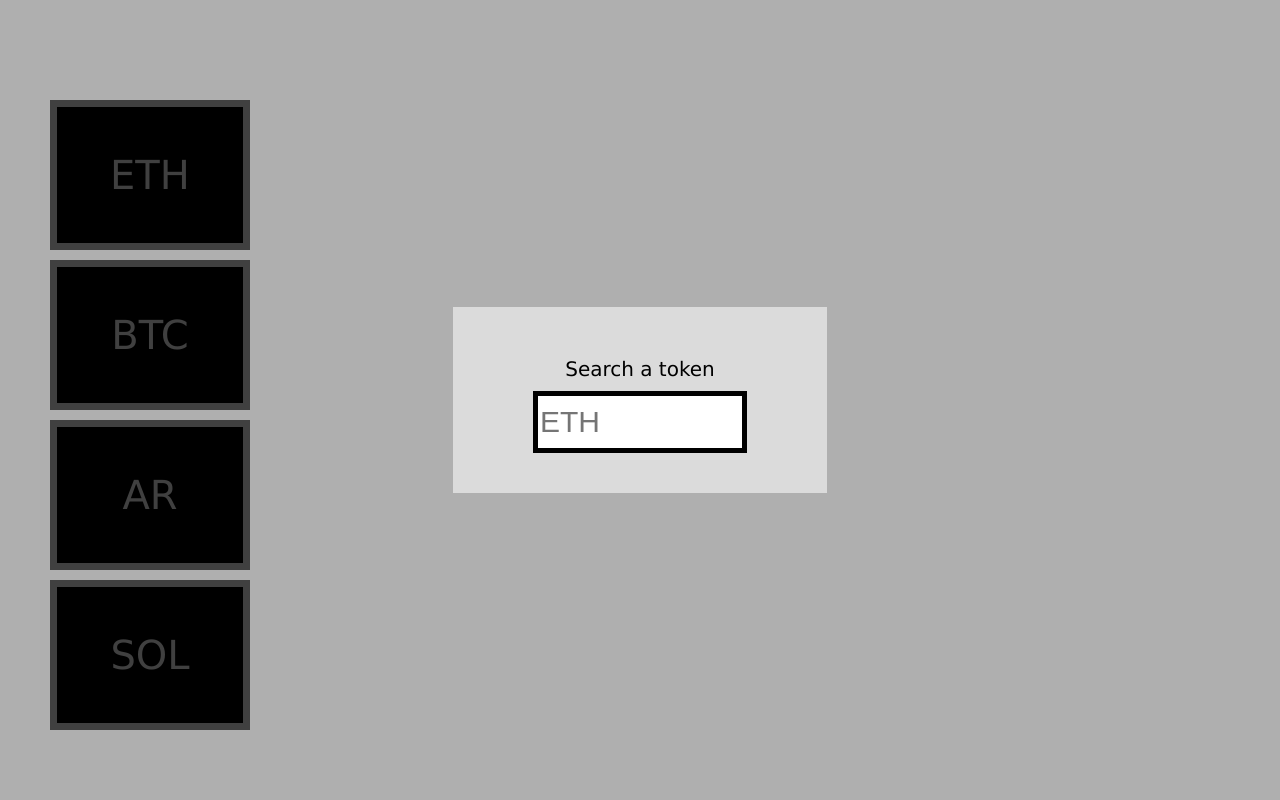
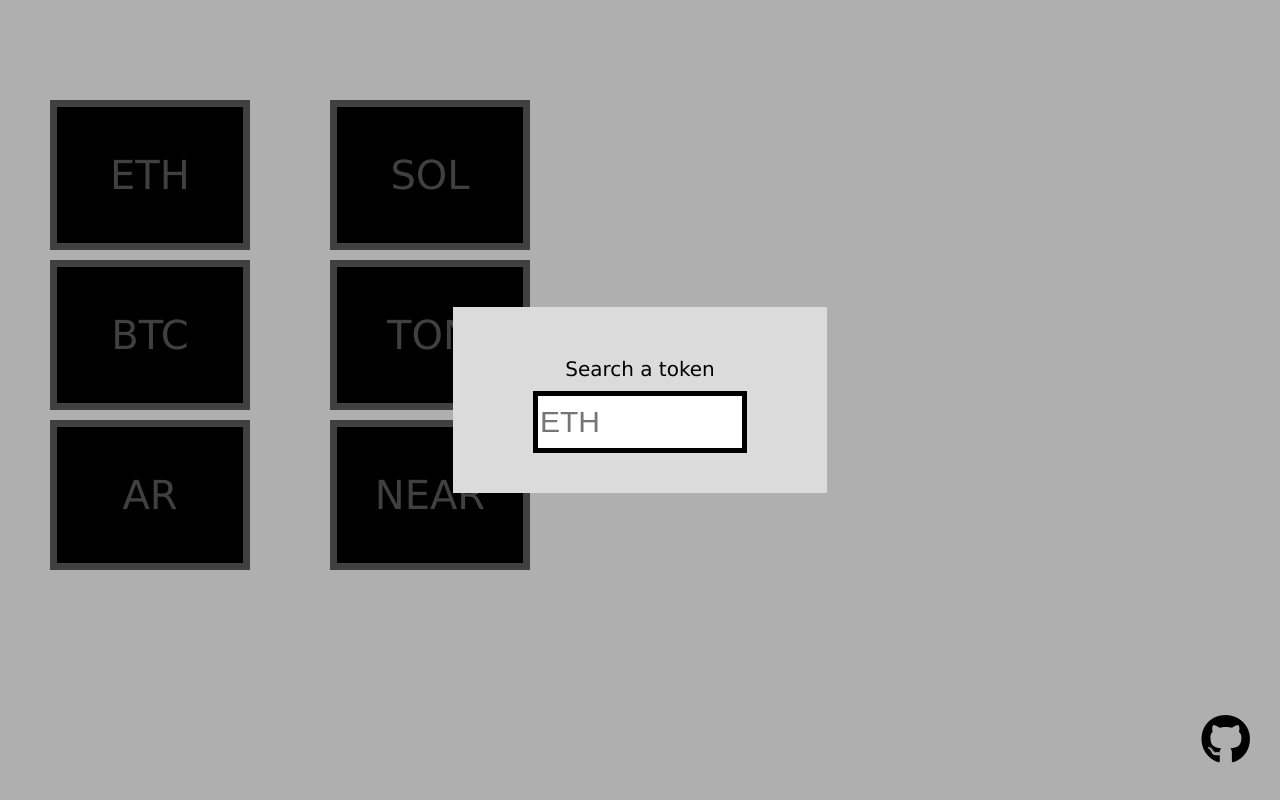
Before and after one commit to keramsky/redstone-api-prices, a website: page index.html in a window 1280 px wide. Drawn offline with nearby package versions, Linux system fonts and the light colour scheme; no server answers.

Commit message:
add another 2 tokens and add a github link

```diff
--- a/index.html
+++ b/index.html
@@ -5,14 +5,20 @@
         <title>RedStone API Prices</title>
         <link rel="stylesheet" href="styles/style.css">
         <script src="https://cdn.jsdelivr.net/npm/chart.js"></script>
+        <script src="https://kit.fontawesome.com/c8acaf1427.js" crossorigin="anonymous"></script>
     </head>
     <body>
 
-        <div class="token-buttons">
+        <div class="token-buttons-row1">
             <button class="eth-button token-button ETH">ETH<br></button>
             <button class="btc-button token-button BTC">BTC<br></button>
             <button class="ar-button token-button AR">AR<br></button>
+        </div>
+
+        <div class="token-buttons-row2">
             <button class="sol-button token-button SOL">SOL<br></button>
+            <button class="ton-button token-button TON">TON<br></button>
+            <button class="near-button token-button NEAR">NEAR<br></button>
         </div>
 
         <div class="token-input-container">
@@ -21,6 +27,7 @@
             <div class="wrong-token-text"></div>
         </div>
 
+        <a class="github-icon" href="https://github.com/keramsky/redstone-api-prices" target="_blank"><i class="fa-brands fa-github"></i></a>
 
 
 
--- a/js/script.js
+++ b/js/script.js
@@ -122,7 +122,7 @@ function updateTextPrices(){
             button.innerHTML = `${classList[2]} <br>`
             button.innerHTML += ` ${price.toFixed(1)}`;
         });
-    }, 1000);
+    }, 60000);
 
 }
 
@@ -130,10 +130,14 @@ const ethButton = document.querySelector('.eth-button');
 const btcButton = document.querySelector('.btc-button');
 const arButton = document.querySelector('.ar-button');
 const solButton = document.querySelector('.sol-button');
+const tonButton = document.querySelector('.ton-button');
+const nearButton = document.querySelector('.near-button');
 
 setupButton(ethButton, 'ETH');
 setupButton(btcButton, 'BTC');
 setupButton(arButton, 'AR');
 setupButton(solButton, 'SOL');
+setupButton(tonButton, 'TON');
+setupButton(nearButton, 'NEAR');
 
 updateTextPrices();
--- a/styles/style.css
+++ b/styles/style.css
@@ -56,7 +56,8 @@ body {
     right: 10px;
 }
 
-.token-buttons {
+.token-buttons-row1,
+.token-buttons-row2 {
     position: fixed;
     left: 0;
     top: 100px;
@@ -66,6 +67,10 @@ body {
     justify-content: center;
     align-items: center;
     row-gap: 10px;
+}
+
+.token-buttons-row2 {
+    left: 280px;
 }
 
 .token-button {
@@ -83,9 +88,7 @@ body {
     transition: opacity 0.2s;
 }
 
-.eth-button:hover,
-.btc-button:hover,
-.ar-button:hover {
+.token-button:hover {
     opacity: 0.8;
 }
 
@@ -128,3 +131,26 @@ body {
     font-size: 20px;
     color: red;
 }
+
+.github-icon {
+    font-size: 50px;
+    position: fixed;
+    bottom: 30px;
+    right: 30px;
+    color: black;
+    text-decoration: none;
+
+    transition: opacity 0.3s;
+}
+
+.github-icon:visited {
+    color: black;
+}
+
+.github-icon:hover {
+    opacity: 0.7;
+}
+
+.github-icon:active {
+    opacity: 0.5;
+}
```
